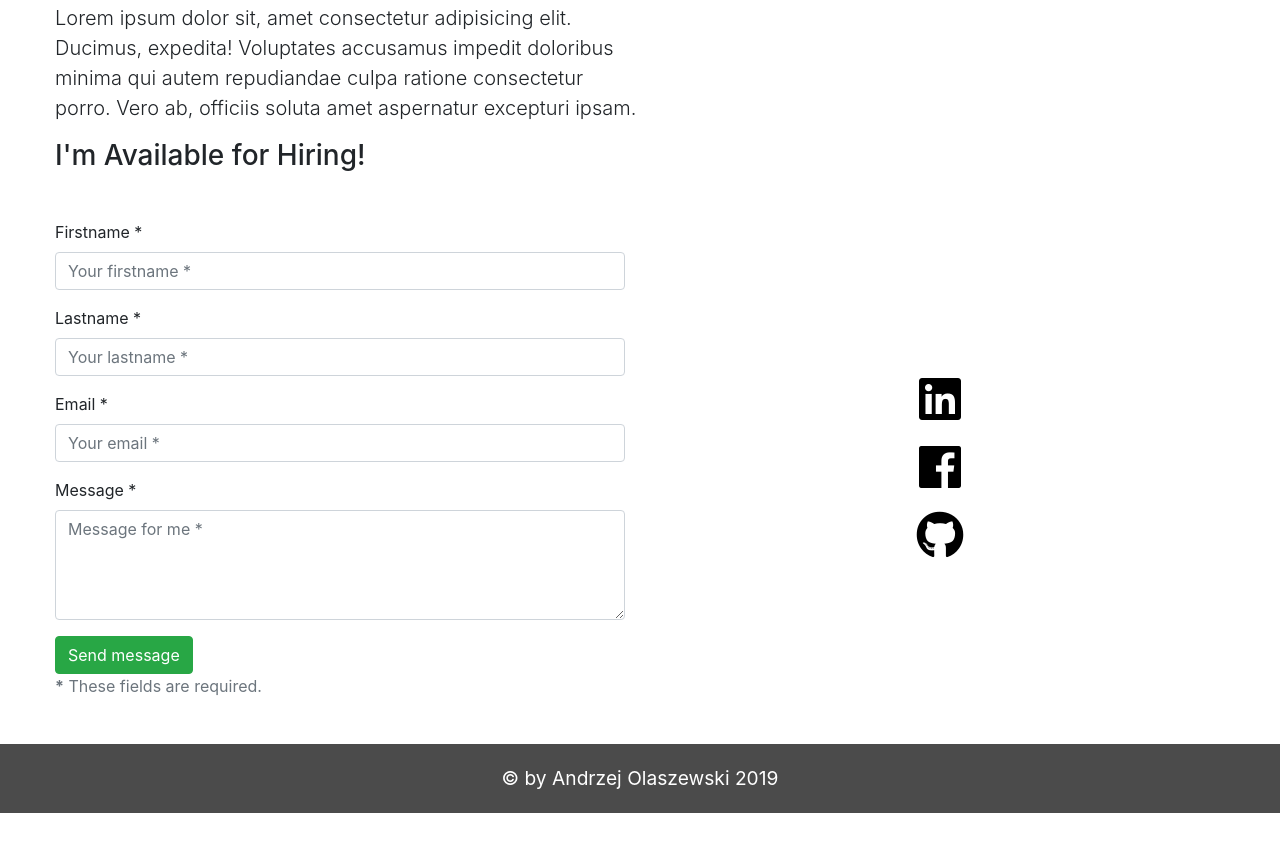
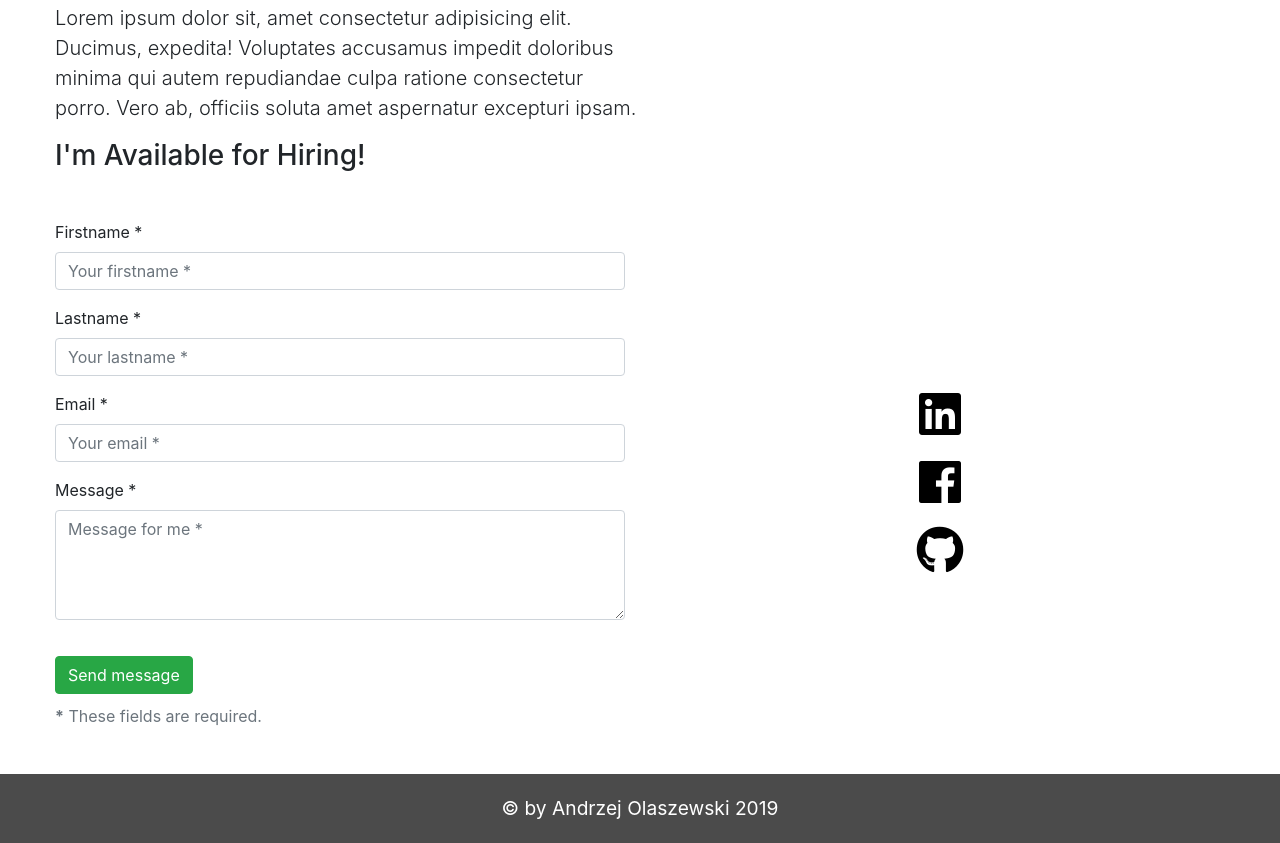
Before and after one commit to endriu17/portfolio, a website: page index.html in a window 1280 px wide. Shown: the part 7511-8354 px from the top of the page. Before the commit the page ends 8324 px from the top, so only its background shows below. Drawn offline with nearby package versions, Linux system fonts and the light colour scheme; a script that the page names is missing.

Commit message:
fix form button

```diff
--- a/index.html
+++ b/index.html
@@ -612,11 +612,11 @@
                 <div data-netlify-recaptcha="true"></div>
               </div>
               <div class="col-md-12">
-                <input
+                <button
                   type="submit"
                   class="btn btn-success btn-send"
                   value="Send message"
-                />
+                >Send message</button>
               </div>
             </div>
             <div class="row">
--- a/sass/style.scss
+++ b/sass/style.scss
@@ -216,6 +216,10 @@ body {
       margin-top: 50px;
       max-width: 1200px;
 
+      .btn-send {
+        margin-top: 20px;
+        margin-bottom: 10px;
+      }
       p {
         width: 50%;
       }
```
Also changed, not shown: css/style.css, 1 other file.
